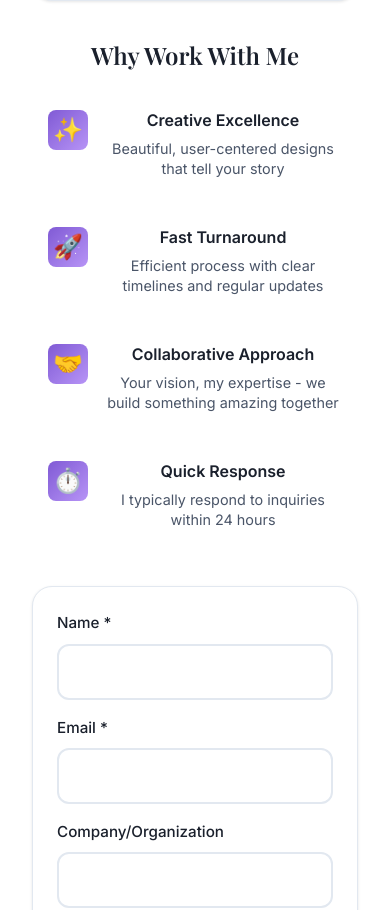
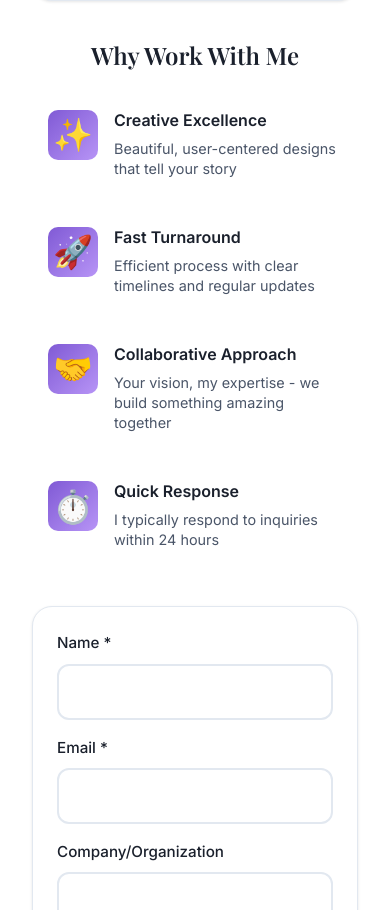
Before and after one commit to meiratompkins/meira-tompkins-design, a plain HTML site: page contact.html in a window 390 px wide. Shown: the part 1353-2263 px from the top of the page. Drawn offline with nearby package versions, Linux system fonts and the light colour scheme; a web font is replaced by a local one.

Commit message:
Update CSS styles for improved layout and visual consistency: adjusted the scroll indicator position, modified benefit icon dimensions and styles, and enhanced the hero section padding and minimum height for better responsiveness and design cohesion.

```diff
--- a/styles.css
+++ b/styles.css
@@ -461,7 +461,7 @@ h2 {
 
 .scroll-indicator {
     position: absolute !important;
-    bottom: var(--space-xl) !important;
+    bottom: 20px !important;
     left: 50% !important;
     transform: translateX(-50%) !important;
     display: flex !important;
@@ -1507,15 +1507,22 @@ h2 {
 }
 
 .benefit-icon {
-    font-size: 1.5rem;
-    width: 40px;
-    height: 40px;
+    font-size: 2rem;
+    width: 50px;
+    height: 50px;
     display: flex;
     align-items: center;
     justify-content: center;
     background: linear-gradient(135deg, var(--accent-color), var(--accent-light));
-    border-radius: 8px;
+    border-radius: 10px;
     flex-shrink: 0;
+}
+
+.benefit-content {
+    display: flex;
+    flex-direction: column;
+    justify-content: center;
+    text-align: left;
 }
 
 .benefit-content h4 {
@@ -1976,8 +1983,8 @@ h2 {
     }
 
     .hero {
-        padding: 100px 0 var(--space-xl);
-        min-height: 65vh;
+        padding: 135px 0 80px;
+        min-height: 75vh;
     }
 
     .hero-container {
```
